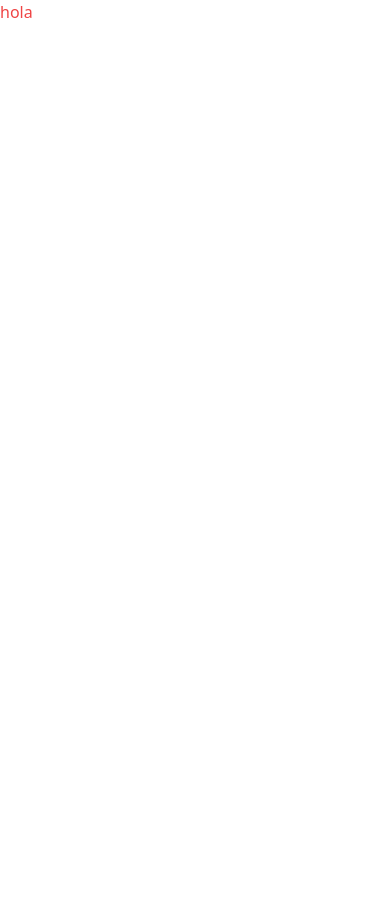
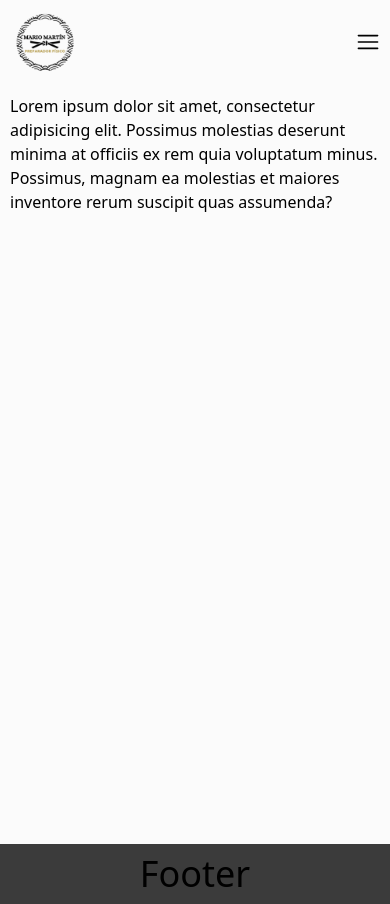
Before and after one commit to santimb96/resso-centre-entrenament, a Next.js app: page / in a window 390 px wide. Before the commit the page ends 844 px from the top, so only its background shows below. Built offline with nearby package versions, Linux system fonts and the light colour scheme.

Commit message:
[feat]: added logo to header // added hamburger basic structure

```diff
--- /dev/null
+++ b/app/components/footer.jsx
@@ -0,0 +1,9 @@
+export default function Footer() {
+  return (
+    <footer className='w-full flex flex-col items-center'>
+      <div className='md:w-[75vw] lg:w-[60vw] flex flex-col items-center gap-2.5 p-2.5'>
+        <h1>Footer</h1>
+      </div>
+    </footer>
+  )
+}
--- /dev/null
+++ b/app/components/headerComponents/hamburguerMenu.jsx
@@ -0,0 +1,28 @@
+'use client'
+
+import { Close, Hamburguer } from '@/components/icons'
+import { useState } from 'react'
+
+export default function HamburguerMenu () {
+  const [isOpen, setIsOpen] = useState(false)
+  const handleMenu = () => {
+    setIsOpen(!isOpen)
+  }
+  return (
+    <>
+      <button className='min-w-6 ml-auto cursor-pointer relative' onClick={handleMenu}>
+        {isOpen ? <Close /> : <Hamburguer />}
+      </button>
+      {isOpen && (
+        <div className='min-w-max w-[50vw] shadow-md border rounded-lg absolute top-[10vh] right-2.5 bg-[var(--color-primary)]'>
+          <ul className='p-5 flex flex-col items-end gap-5'>
+            <li>¿Quién soy?</li>
+            <li>Workshops</li>
+            <li>Patrocinadores</li>
+            <li>Section</li>
+          </ul>
+        </div>
+      )}
+    </>
+  )
+}
--- /dev/null
+++ b/app/components/headerComponents/header.jsx
@@ -0,0 +1,21 @@
+import Image from 'next/image'
+import HamburguerMenu from './hamburguerMenu'
+
+export default function Header () {
+  return (
+    <header className='w-full flex flex-col items-center justify-center h-[10dvh] pl-2.5 pr-2.5'>
+      <section className='w-full md:w-[75vw] lg:w-[60vw] flex flex-row items-center justify-start'>
+        <Image
+          src='/img/pfisicLogo.png'
+          alt='PfisicMario logo'
+          width={70}
+          height={70}
+        />
+        {/* <h1>PfisicMario</h1> */}
+        <HamburguerMenu />
+        {/* <nav className='w-full flex flex-row justify-start gap-2.5'>
+        </nav> */}
+      </section>
+    </header>
+  )
+}
--- /dev/null
+++ b/app/components/icons.jsx
@@ -0,0 +1,11 @@
+import { IoCloseOutline } from 'react-icons/io5'
+import { RxHamburgerMenu } from 'react-icons/rx'
+
+
+export function Hamburguer () {
+  return <RxHamburgerMenu size={24} />
+}
+
+export function Close () {
+  return <IoCloseOutline size={30} />
+}
--- a/app/globals.css
+++ b/app/globals.css
@@ -43,3 +43,53 @@ img, video, svg {
     transition: none;
   }
 }
+/* CSS VARS */
+:root {
+  --color-primary: #FBFBFB;
+  --color-secondary: #3B3B3B;
+}
+/* TEXT STYLES */
+h1 {
+  font-size: 2.25rem;
+  line-height: 2.5rem;
+}
+h2 {
+  font-size: 1.875rem;
+  line-height: 2.25rem;
+}
+h3 {
+  font-size: 1.5rem;
+  line-height: 2rem;
+}
+h4 {
+  font-size: 1.25rem;
+  line-height: 1.75rem;
+}
+h5 {
+  font-size: 1.125rem;
+  line-height: 1.75rem;
+}
+h6 {
+  font-size: 1rem;
+  line-height: 1.5rem;
+}
+p {
+  font-size: 1rem;
+  line-height: 1.5rem;
+}
+/* GLOBAL STYLES */
+body {
+  background-color: var(--color-primary);
+}
+footer {
+  background-color: var(--color-secondary);
+}
+/* MEDIA QUERIES */
+@media (min-width: 768px) {
+}
+@media (min-width: 1024px) {
+}
+@media (min-width: 1280px) {
+}
+@media (min-width: 1536px) {
+}
--- a/app/layout.js
+++ /dev/null
@@ -1,12 +0,0 @@
-import './globals.css'
-
-export default function RootLayout({ children }) {
-  return (
-    <html lang="es">
-      <body
-      >
-        {children}
-      </body>
-    </html>
-  )
-}
--- /dev/null
+++ b/app/layout.jsx
@@ -0,0 +1,17 @@
+import Footer from '@/components/footer'
+import Header from '@/components/headerComponents/header'
+import './globals.css'
+
+export default function RootLayout({ children }) {
+  return (
+    <html lang="es">
+      <body className='flex flex-col items-center relative'>
+        <Header />
+        <section className='w-full md:w-[75vw] lg:w-[60vw] flex flex-col items-start gap-2.5 p-2.5 h-[90vh]'>
+          {children}
+        </section>
+        <Footer />
+      </body>
+    </html>
+  )
+}
--- a/app/page.js
+++ /dev/null
@@ -1,3 +0,0 @@
-export default function Home() {
-  return <div className="text-red-500">hola</div>
-}
--- /dev/null
+++ b/app/page.jsx
@@ -0,0 +1,9 @@
+export default function Home() {
+  return (
+    <div>
+      <p>
+      Lorem ipsum dolor sit amet, consectetur adipisicing elit. Possimus molestias deserunt minima at officiis ex rem quia voluptatum minus. Possimus, magnam ea molestias et maiores inventore rerum suscipit quas assumenda?
+      </p>
+    </div>
+  )
+}
--- a/jsconfig.json
+++ b/jsconfig.json
@@ -1,7 +1,7 @@
 {
   "compilerOptions": {
     "paths": {
-      "@/*": ["./*"]
+      "@/*": ["/app/*"]
     }
   }
 }
--- a/package.json
+++ b/package.json
@@ -11,7 +11,8 @@
   "dependencies": {
     "next": "15.1.5",
     "react": "^19.0.0",
-    "react-dom": "^19.0.0"
+    "react-dom": "^19.0.0",
+    "react-icons": "^5.4.0"
   },
   "devDependencies": {
     "@eslint/eslintrc": "^3.2.0",
--- a/tailwind.config.mjs
+++ b/tailwind.config.mjs
@@ -1,3 +1,4 @@
+/* eslint-disable import/no-anonymous-default-export */
 /** @type {import('tailwindcss').Config} */
 export default {
   content: [
```
Also changed, not shown: public/img/pfisicLogo.png (added), 1 other file (tests, documents, lock files or other folders).
